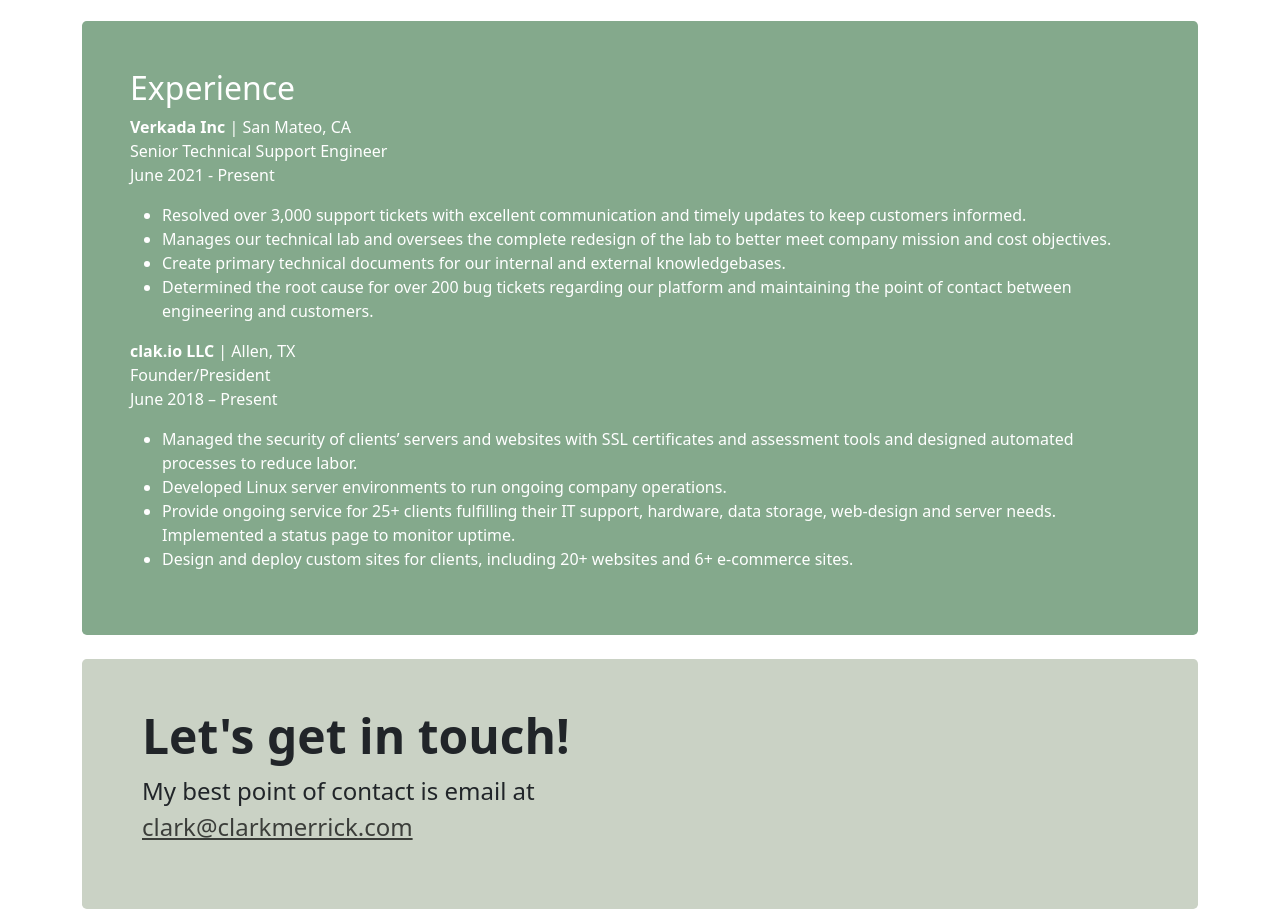
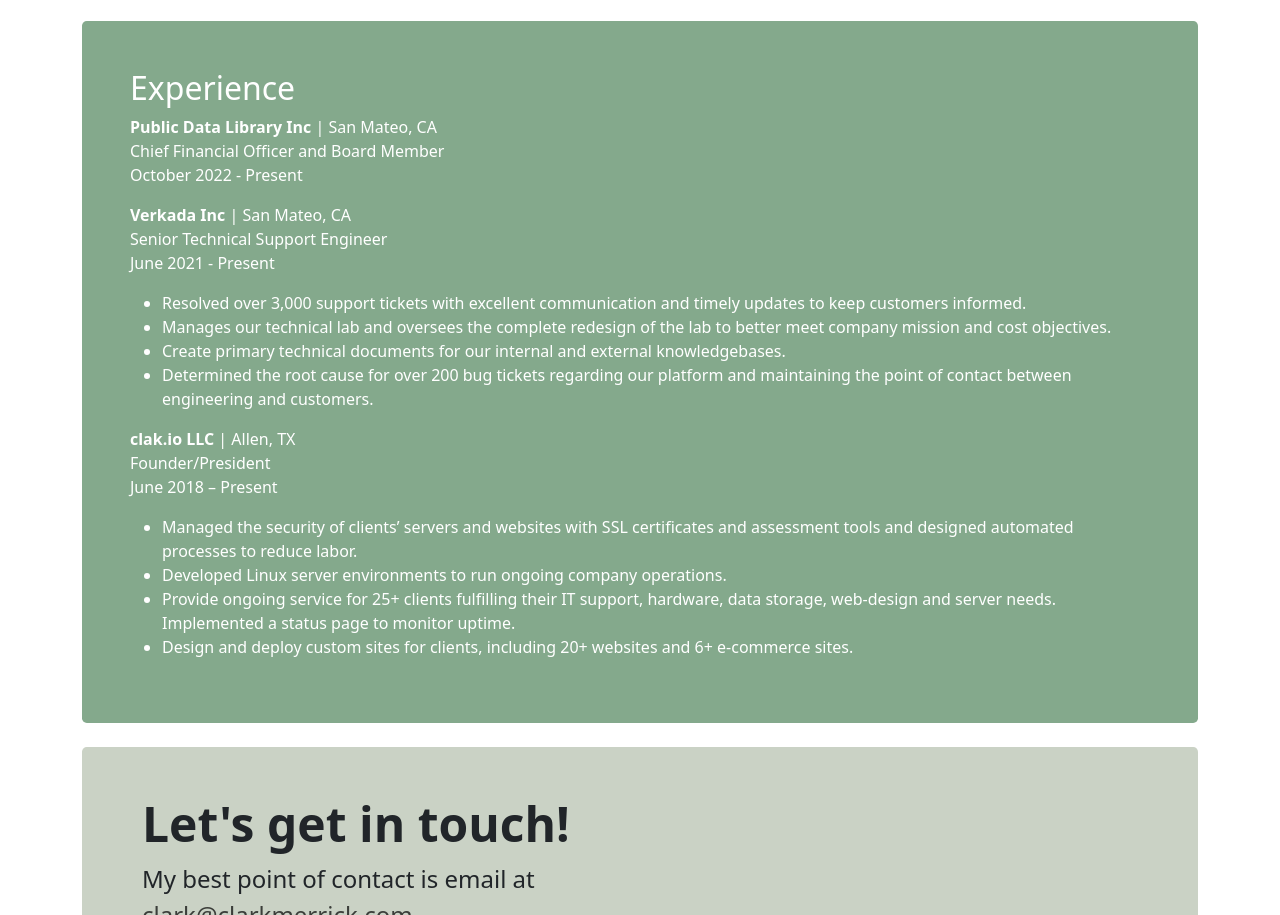
Before and after one commit to clarkmerrick/clarkmerrick.com, a plain HTML site: page index.html in a window 1280 px wide. Shown: the part 944-1859 px from the top of the page. Drawn offline with Linux system fonts and the light colour scheme.

Commit message:
Update job

```diff
--- a/index.html
+++ b/index.html
@@ -76,6 +76,7 @@
       <div class="col-md-12">
         <div class="h-100 p-5 text-white bg-4 rounded-3">
           <h2>Experience</h2>
+          <p><strong>Public Data Library Inc</strong> | San Mateo, CA<br>Chief Financial Officer and Board Member<br>October 2022 - Present</p>
           <p><strong>Verkada Inc</strong> | San Mateo, CA<br>Senior Technical Support Engineer<br>June 2021 - Present</p>
           <p>
             <ul>
```
Also changed, not shown: 404.html (line endings or trailing spaces), 1 other file.
